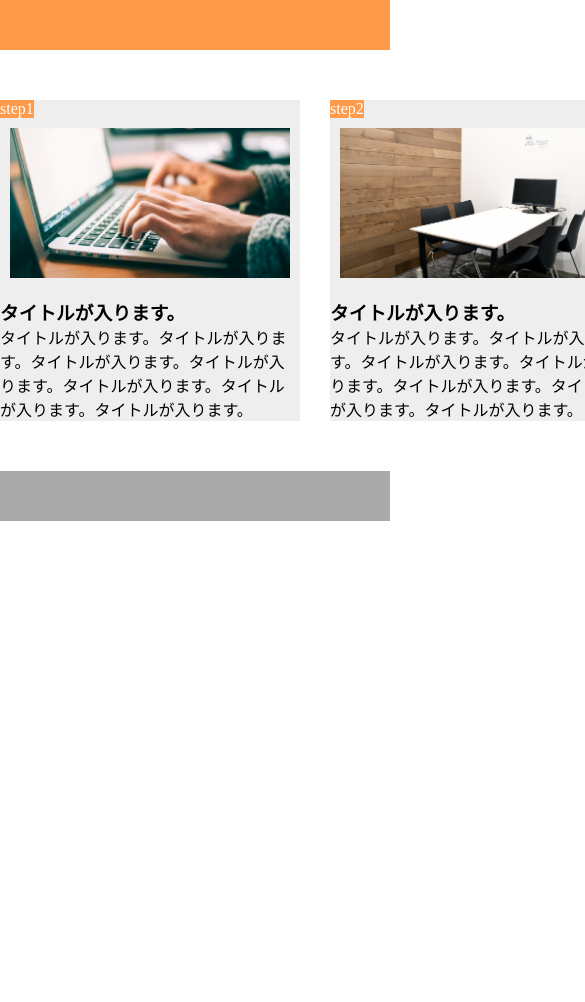
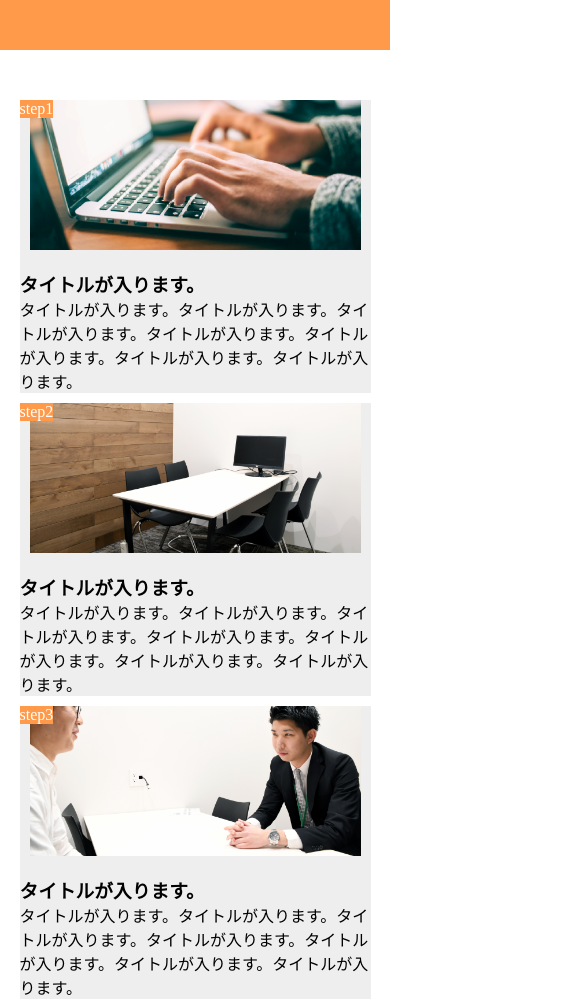
Before and after one commit to takathanda538/sample1-9, a plain HTML site: page index.html in a window 390 px wide. Shown: the top 1002 px of the page, 585 px wide, since content can reach past the window. Before the commit the page ends 844 px from the top, so only its background shows below. Drawn offline with Linux system fonts and the light colour scheme.

Commit message:
[Update]sample1-9

```diff
--- a/index.html
+++ b/index.html
@@ -2,6 +2,7 @@
 <html lang="ja">
   <head>
     <meta charset="UTF-8" />
+    <meta name="viewport" content="width=device-width,initial-scale=1.0">
     <!-- CSSファイルの読み込み -->
     <link rel="stylesheet" href="style.css" />
     <title>aaaa</title>
@@ -13,7 +14,6 @@
     </header>
 
     <main>
-      <div class="item">
         <div class="item-box1 item-box">
           <div class="item-head">step1</div>
           <div class="img1"></div>
@@ -32,7 +32,6 @@
           <h3>タイトルが入ります。</h3>
           <p>タイトルが入ります。タイトルが入ります。タイトルが入ります。タイトルが入ります。タイトルが入ります。タイトルが入ります。タイトルが入ります。</p>
         </div>
-      </div>
     </main>
 
     <footer>
--- a/style.css
+++ b/style.css
@@ -11,18 +11,19 @@ header {
 }
 
 main {
-}
-
-.item {
-  width: 960px;
+  width:100%;
+  height: 100%;
   margin: 50px auto;
   display: flex;
+  justify-content: center;
 }
 
 .item-box {
   width: 300px;
+  height: 100%;
   margin-right: 30px;
   background-color: #EEEEEE;
+  position: relative;
 }
 
 .item-box:last-child {
@@ -33,6 +34,9 @@ main {
   background-color: #ff9a4b;
   display: inline-block;
   color: #ffffff;
+  position: absolute;
+  top: 0;
+  left: 0;
 }
 
 .img1 {
@@ -68,3 +72,29 @@ footer {
   width: 100%;
   height: 50px;
 }
+
+@media screen and (max-width: 768px) {
+  main {
+    width: 100%;
+    display: block;
+  }
+
+  /*.item {*/
+  /*  width: 100%;*/
+  /*  height: 100%;*/
+  /*  margin: 50px 0;*/
+  /*  display: none;*/
+  /*}*/
+
+  .item-box {
+    width: 90%;
+    margin-bottom: 20px;
+    background-color: #EEEEEE;
+    margin: 0 auto;
+  }
+
+  .item-box:last-child {
+  margin: 0 auto;
+}
+
+}
```
